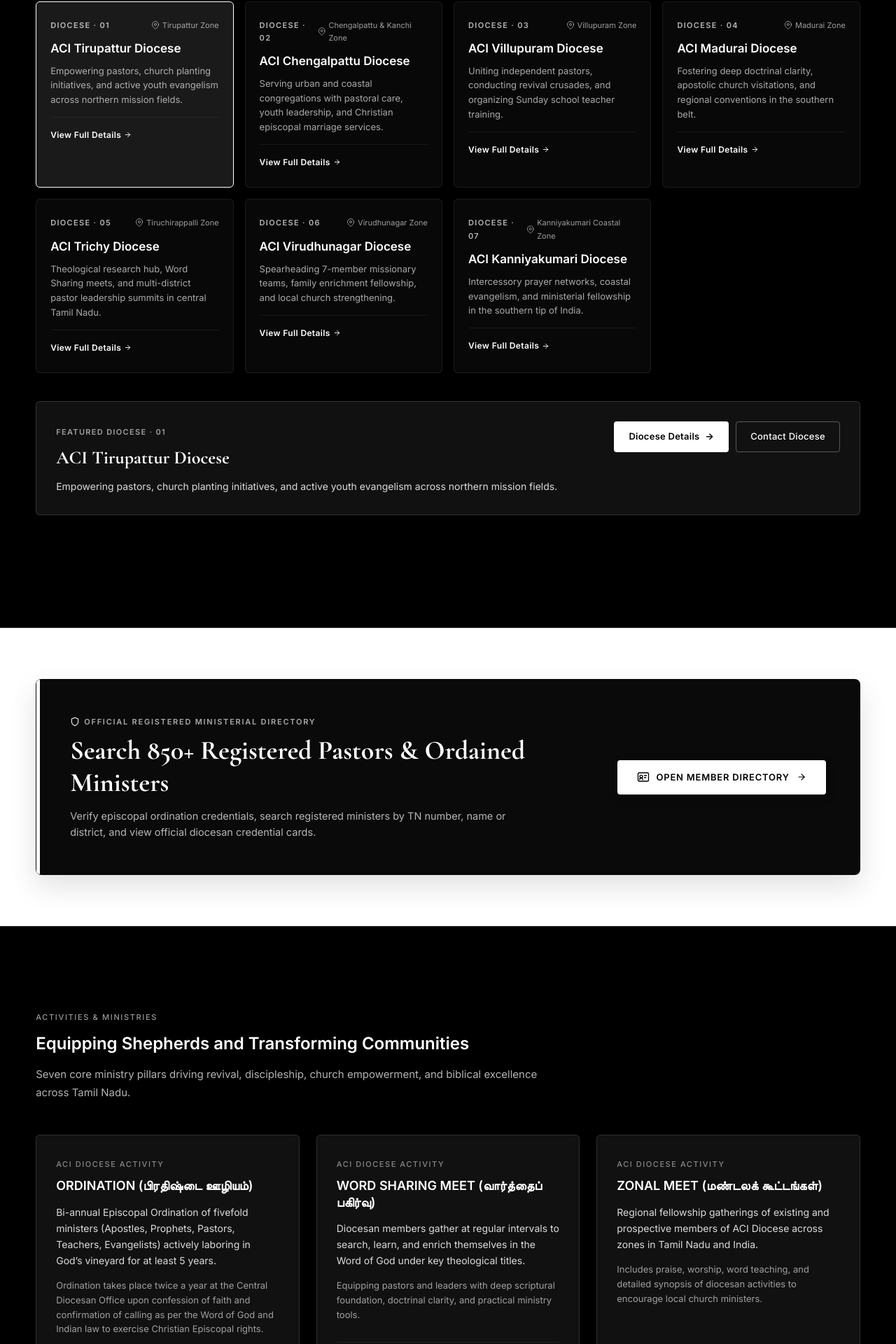
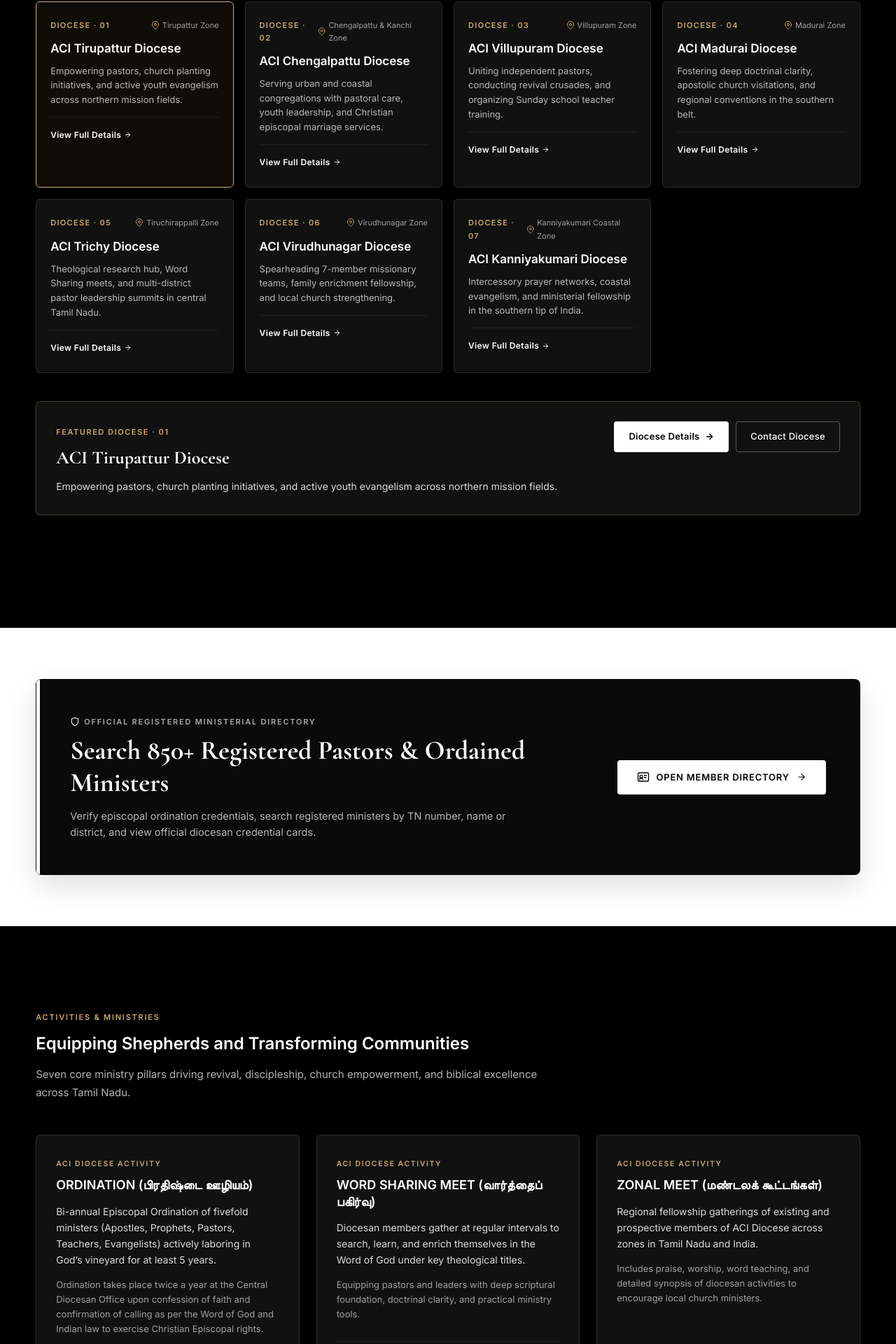
Before and after one commit to SriramGandhiS/aci-church-website, a React (Vite) app: page / in a window 1280 px wide. Shown: the part 4881-6801 px from the top of the page at 70% size. Built offline with nearby package versions, Linux system fonts and the light colour scheme.

Commit message:
Refine selective gold accents strictly to uppercase micro-labels and icons while keeping all titles and text crisp white

```diff
--- a/src/components/DioceseSection/DioceseSection.jsx
+++ b/src/components/DioceseSection/DioceseSection.jsx
@@ -110,10 +110,10 @@ export default function DioceseSection() {
       <div className="container">
         {/* Header Block */}
         <div className="diocese-header reveal">
-          <p className="t-label diocese-label">
+          <p className="t-label diocese-label" style={{ color: '#c8a96e', letterSpacing: '0.16em', fontSize: '11px', textTransform: 'uppercase', fontWeight: 700 }}>
             {isTa ? 'அப்போஸ்தல கவுன்சில் ஆஃப் இந்தியா மண்டல பேராயங்கள்' : 'APOSTOLIC COUNCIL OF INDIA REGIONAL DIOCESES'}
           </p>
-          <h2 className="t-headline diocese-title">
+          <h2 className="t-headline diocese-title" style={{ color: '#ffffff' }}>
             {isTa
               ? '7 மண்டல பேராயங்களின் ஒருங்கிணைந்த எபிஸ்கோபல் கட்டமைப்பு'
               : '7 Regional Dioceses of ACI Across Tamil Nadu'}
@@ -134,34 +134,36 @@ export default function DioceseSection() {
               style={{
                 cursor: 'pointer',
                 padding: '24px 20px',
-                background: selectedDiocese.id === d.id ? 'rgba(255, 255, 255, 0.1)' : 'rgba(255, 255, 255, 0.03)',
-                border: selectedDiocese.id === d.id ? '1.5px solid #ffffff' : '1px solid rgba(255, 255, 255, 0.08)',
+                background: selectedDiocese.id === d.id ? 'rgba(200, 169, 110, 0.08)' : '#111111',
+                border: selectedDiocese.id === d.id ? '1.5px solid #c8a96e' : '1px solid rgba(255, 255, 255, 0.1)',
                 borderRadius: '6px',
                 transition: 'all var(--transition-fast)'
               }}
             >
               <div style={{ display: 'flex', justifyContent: 'space-between', alignItems: 'center', marginBottom: '10px' }}>
-                <span style={{ fontSize: '11px', fontWeight: 700, color: 'rgba(255, 255, 255, 0.7)', letterSpacing: '0.12em', textTransform: 'uppercase' }}>
+                <span style={{ fontSize: '11px', fontWeight: 700, color: '#c8a96e', letterSpacing: '0.12em', textTransform: 'uppercase' }}>
                   DIOCESE · {d.num}
                 </span>
                 <span style={{ fontSize: '11px', color: 'rgba(255, 255, 255, 0.6)', display: 'inline-flex', alignItems: 'center', gap: '4px' }}>
-                  <LocationIcon size={12} color="currentColor" />
+                  <LocationIcon size={12} color="#c8a96e" />
                   <span>{isTa ? d.zoneTa : d.zoneEn}</span>
                 </span>
               </div>
               <h3 style={{ fontFamily: 'var(--font-sans)', fontSize: '17px', fontWeight: 600, color: '#ffffff', marginBottom: '8px' }}>
                 {isTa ? d.nameTa : d.nameEn}
               </h3>
-              <p style={{ fontSize: '13px', lineHeight: '1.6', color: 'rgba(255, 255, 255, 0.65)' }}>
+              <p style={{ fontSize: '13px', lineHeight: '1.6', color: 'rgba(255, 255, 255, 0.7)' }}>
                 {isTa ? d.descTa : d.descEn}
               </p>
               <div style={{ marginTop: '14px', paddingTop: '10px', borderTop: '1px solid rgba(255, 255, 255, 0.06)' }}>
                 <Link
                   to={`/diocese#${d.id}`}
                   style={{ color: '#ffffff', fontSize: '12px', fontWeight: 600, display: 'inline-flex', alignItems: 'center', gap: '4px', textDecoration: 'none', letterSpacing: '0.03em' }}
+                  onMouseEnter={(e) => { e.currentTarget.style.color = '#c8a96e' }}
+                  onMouseLeave={(e) => { e.currentTarget.style.color = '#ffffff' }}
                 >
                   <span>{isTa ? 'முழு விபரம் காண்க' : 'View Full Details'}</span>
-                  <ArrowRightIcon size={11} color="#ffffff" />
+                  <ArrowRightIcon size={11} color="currentColor" />
                 </Link>
               </div>
             </div>
@@ -170,10 +172,10 @@ export default function DioceseSection() {
 
         {/* Selected Diocese Highlight Box */}
         {selectedDiocese && (
-          <div className="reveal reveal-delay-2" style={{ background: '#111111', border: '1px solid rgba(255, 255, 255, 0.15)', borderRadius: '6px', padding: '28px', marginBottom: '40px' }}>
+          <div className="reveal reveal-delay-2" style={{ background: '#111111', border: '1px solid rgba(200, 169, 110, 0.3)', borderRadius: '6px', padding: '28px', marginBottom: '40px' }}>
             <div style={{ display: 'flex', justifyContent: 'space-between', alignItems: 'flex-start', flexWrap: 'wrap', gap: '16px' }}>
               <div>
-                <span style={{ color: 'rgba(255, 255, 255, 0.6)', fontSize: '11px', fontWeight: 700, letterSpacing: '0.12em', textTransform: 'uppercase' }}>
+                <span style={{ color: '#c8a96e', fontSize: '11px', fontWeight: 700, letterSpacing: '0.14em', textTransform: 'uppercase' }}>
                   FEATURED DIOCESE · {selectedDiocese.num}
                 </span>
                 <h3 style={{ fontFamily: 'var(--font-serif)', fontSize: '26px', color: '#ffffff', marginTop: '4px', marginBottom: '8px' }}>
--- a/src/components/MinistriesSection/MinistriesSection.jsx
+++ b/src/components/MinistriesSection/MinistriesSection.jsx
@@ -80,13 +80,13 @@ export default function MinistriesSection() {
     <section
       ref={sectionRef}
       className="ministries-section section-pad"
-      style={{ background: '#000000', borderTop: '1px solid rgba(255,255,255,0.1)' }}
+      style={{ background: '#000000', borderTop: '1px solid rgba(255,255,255,0.08)' }}
     >
       <div className="container">
 
         {/* Section Header */}
         <div className="ministries-header reveal" style={{ marginBottom: '48px' }}>
-          <p className="t-label" style={{ color: 'rgba(255,255,255,0.6)', letterSpacing: '0.15em', fontSize: '11px', textTransform: 'uppercase' }}>
+          <p className="t-label" style={{ color: '#c8a96e', letterSpacing: '0.16em', fontSize: '11px', textTransform: 'uppercase', fontWeight: 700 }}>
             {t('activities.label')}
           </p>
           <h2 className="t-h2" style={{ color: '#ffffff', marginTop: '8px' }}>
@@ -121,7 +121,7 @@ export default function MinistriesSection() {
                 transition: 'all 0.25s ease',
               }}
             >
-              <span className="t-label" style={{ color: 'rgba(255,255,255,0.5)', fontSize: '11px', letterSpacing: '0.14em', textTransform: 'uppercase' }}>
+              <span className="t-label" style={{ color: '#c8a96e', fontSize: '10.5px', letterSpacing: '0.15em', textTransform: 'uppercase', fontWeight: 700 }}>
                 ACI DIOCESE ACTIVITY
               </span>
               <h3 style={{ fontFamily: 'var(--font-sans)', fontSize: '18px', fontWeight: 600, marginTop: '10px', marginBottom: '14px', color: '#ffffff', lineHeight: 1.3 }}>
@@ -149,12 +149,12 @@ export default function MinistriesSection() {
                     letterSpacing: '0.04em',
                     transition: 'opacity 0.2s',
                   }}
-                  onMouseEnter={(e) => { e.currentTarget.style.opacity = '0.7' }}
-                  onMouseLeave={(e) => { e.currentTarget.style.opacity = '1' }}
+                  onMouseEnter={(e) => { e.currentTarget.style.color = '#c8a96e' }}
+                  onMouseLeave={(e) => { e.currentTarget.style.color = '#ffffff' }}
                 >
-                  <CameraIcon size={14} color="#ffffff" />
+                  <CameraIcon size={14} color="#c8a96e" />
                   <span>View {act.cat} Photos &amp; Albums</span>
-                  <ArrowRightIcon size={12} color="#ffffff" />
+                  <ArrowRightIcon size={12} color="#c8a96e" />
                 </Link>
               </div>
             </div>
```
Also changed, not shown: src/pages/DiocesePage.jsx (+9 -9 lines).
